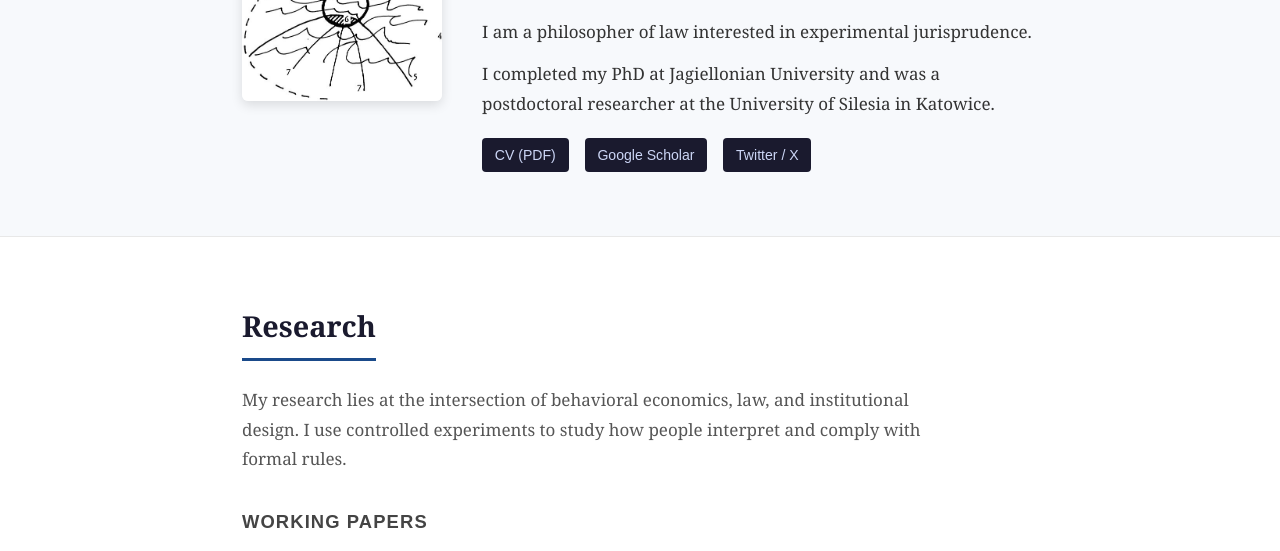
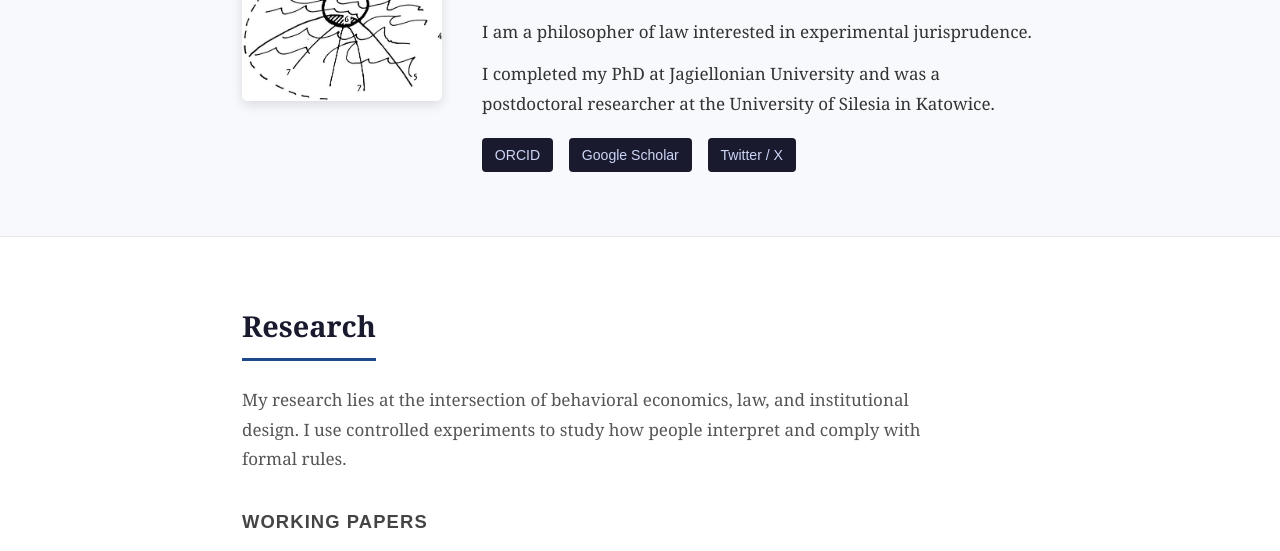
Before and after one commit to buczbuska/buczbuska.github.io, a plain HTML site: page index.html in a window 1280 px wide. Shown: the part 238-789 px from the top of the page. Drawn offline with Linux system fonts and the light colour scheme.

Commit message:
added ORCID

```diff
--- a/index.html
+++ b/index.html
@@ -41,7 +41,7 @@
             I completed my PhD at Jagiellonian University and was a postdoctoral researcher at the University of Silesia in Katowice.
           </p>
           <div class="bio-links">
-            <a href="cv.pdf" target="_blank">CV (PDF)</a>
+            <a href="https://orcid.org/0000-0002-7471-6402" target="_blank">ORCID</a>
             <a href="https://scholar.google.pl/citations?user=RmkSxPwAAAAJ&hl=pl" target="_blank">Google Scholar</a>
             <a href="https://x.com/yanniczek" target="_blank">Twitter / X</a>
           </div>
```
